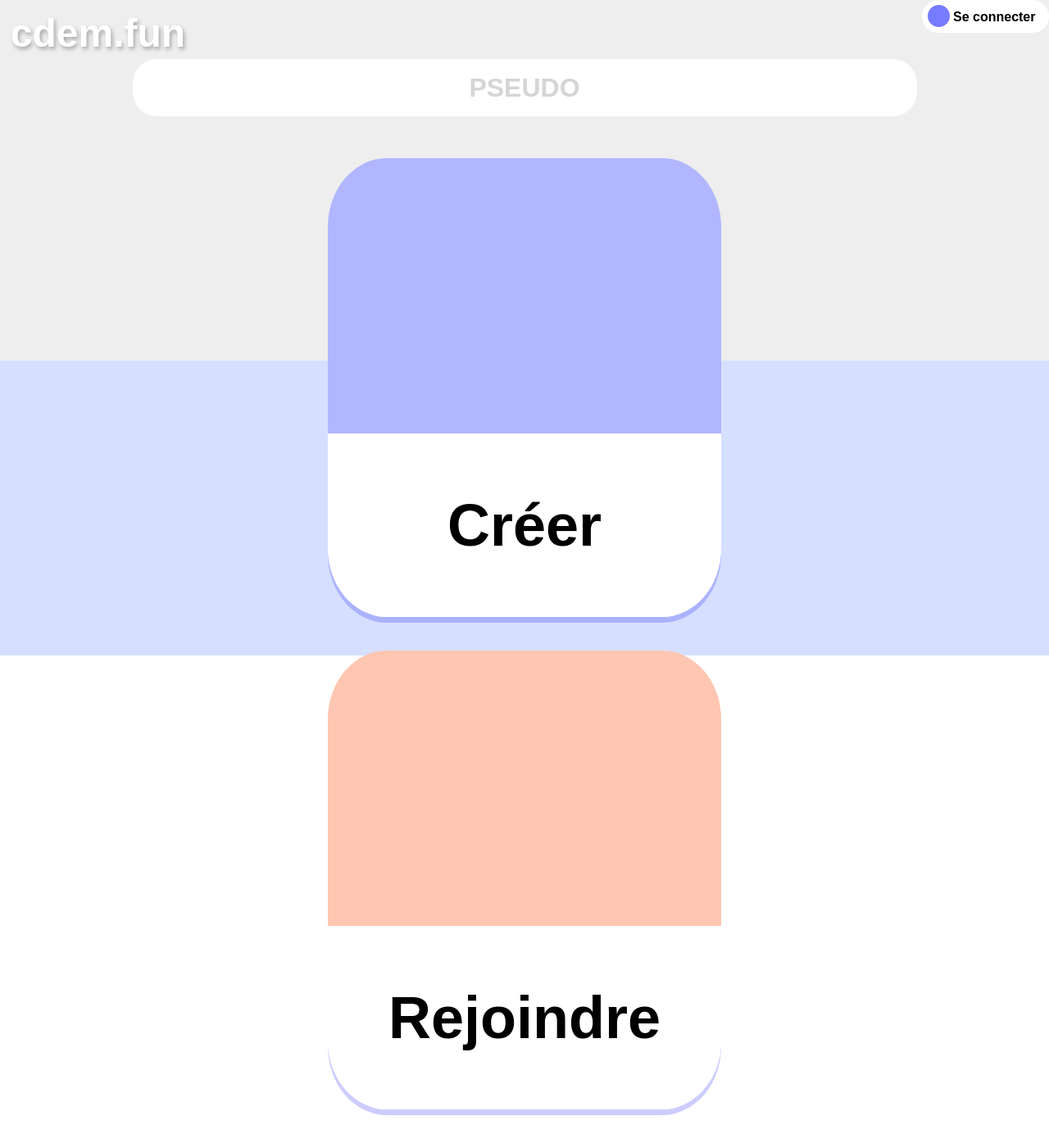
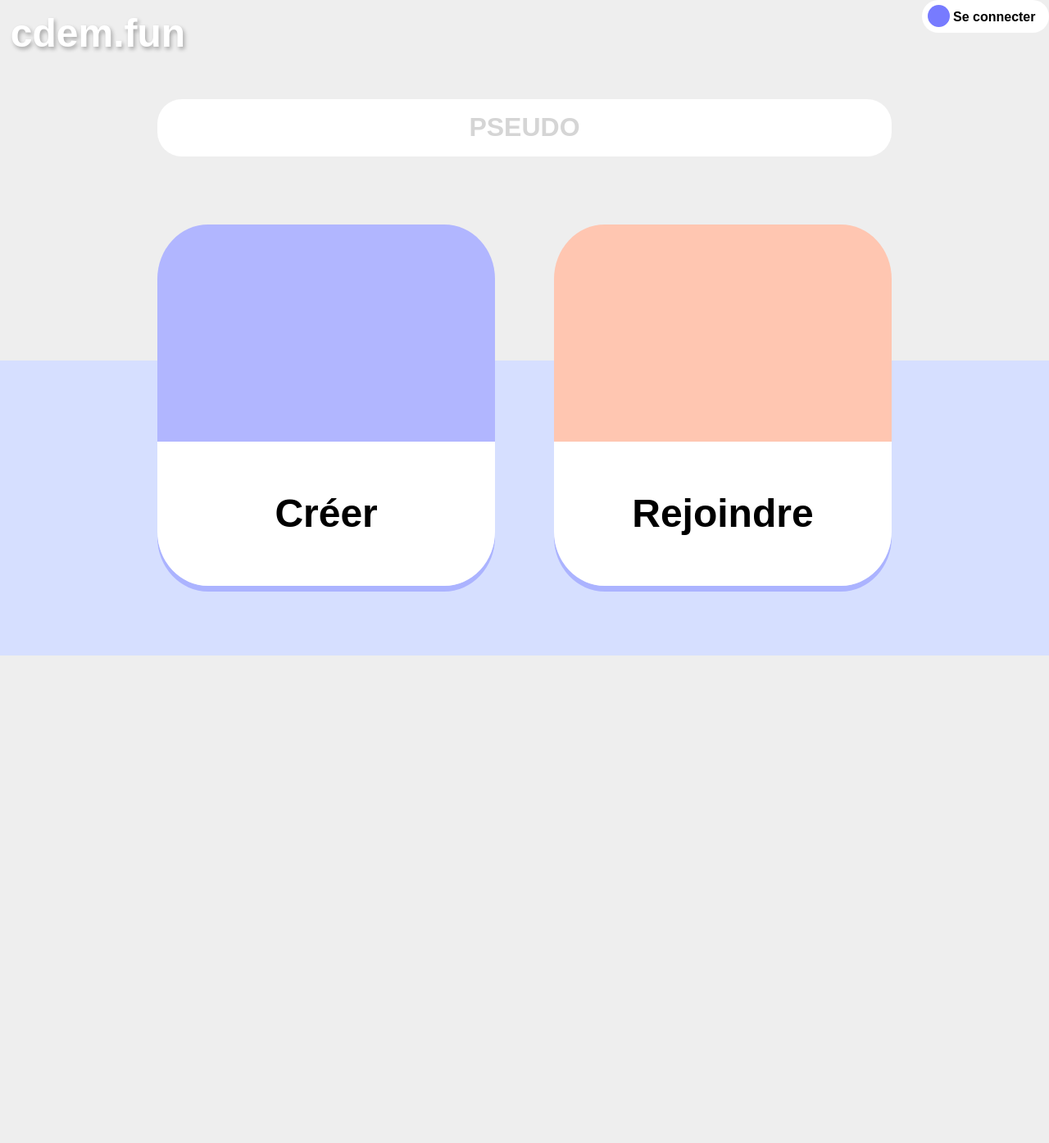
Before and after one commit to Lurius-tharn/CDEM, a PHP site: page /view/frontend/homeView.php in a window 1280 px wide. Shown: the whole page at 82% size. After the commit the page ends 800 px from the top, so only its background shows below. Run offline with PHP 8.4, Linux system fonts and the light colour scheme.

Commit message:
home page updated for large screen

```diff
--- a/public/css/style.css
+++ b/public/css/style.css
@@ -4,19 +4,17 @@ html {
   background: linear-gradient(0deg, rgba(214, 223, 255, 1) 0%, rgba(214, 223, 255, 1) 45%, rgba(238, 238, 238, 1) 45%);
   background-size: 100% 100%;
   background-repeat: no-repeat;
-  overflow: scroll;
+  overflow-x: hidden;
   position: relative;
-<<<<<<< Updated upstream
-=======
   display: flex;
-  overflow: hidden;
->>>>>>> Stashed changes
 }
 
 body {
-  max-width: 100vw;
-  min-height: 100%;
+  flex: 1;
   margin: 0;
+  display: flex;
+  flex-direction: column;
+  row-gap: 5%;
 }
 
 a, p, ::placeholder {
@@ -32,7 +30,6 @@ a, p, ::placeholder {
 header {
   display: flex;
   justify-content: space-between;
-  height: 9vh;
 }
 
 #connect {
@@ -78,32 +75,28 @@ header {
 .container{
   display: flex;
   justify-content: center;
-  height: 91vh;
+  flex: 1;
   flex-wrap: wrap;
 }
 
 #container2 {
   display: flex;
   flex-direction: column;
-  width: 80%;
-  align-items: center;
-  justify-content: center;
+  width: 70%;
+  row-gap: 13%;
 }
 
 .blocks {
-  width: 80%;
+  flex: auto;
   display: flex;
-  justify-content: space-around;
-  padding-top: 5%;
-  flex-wrap: wrap;
+  column-gap: 8%;
 }
 
 .block {
   display: flex;
   flex-direction: column-reverse;
   justify-content: flex-end;
-  height: 35em;
-  width: 30em;
+  flex: 1;
   border-style: none;
   border-radius: 15%;
   box-shadow: 0px 7px rgba(0, 0, 255, .2);
@@ -149,8 +142,9 @@ header {
 }
 
 #pseudo {
+  margin: auto;
   height: 50px;
-  width: 957px;
+  width: 100%;
   border-style: none;
   border-radius: 30px;
   text-align: center;
@@ -163,3 +157,24 @@ header {
 #pseudo:focus {
   border: 2px solid rgba(177, 182, 255, 1);
 }
+
+@media all and (max-width: 1600px)
+{
+  .block p {
+    font-size: 3em;
+  }
+}
+
+@media all and (max-width: 1024px)
+{
+  .block p {
+    font-size: 2em;
+  }
+}
+
+@media all and (max-width: 700px)
+{
+  .block p {
+    font-size: 1.5em;
+  }
+}
--- a/view/frontend/template.php
+++ b/view/frontend/template.php
@@ -22,6 +22,10 @@
     <div class="container">
         <?= $content ?>
     </div>
+
+    <footer>
+
+    </footer>
 </body>
 
 </html>
```
Also changed, not shown: view/frontend/homeView.php (line endings or trailing spaces).
